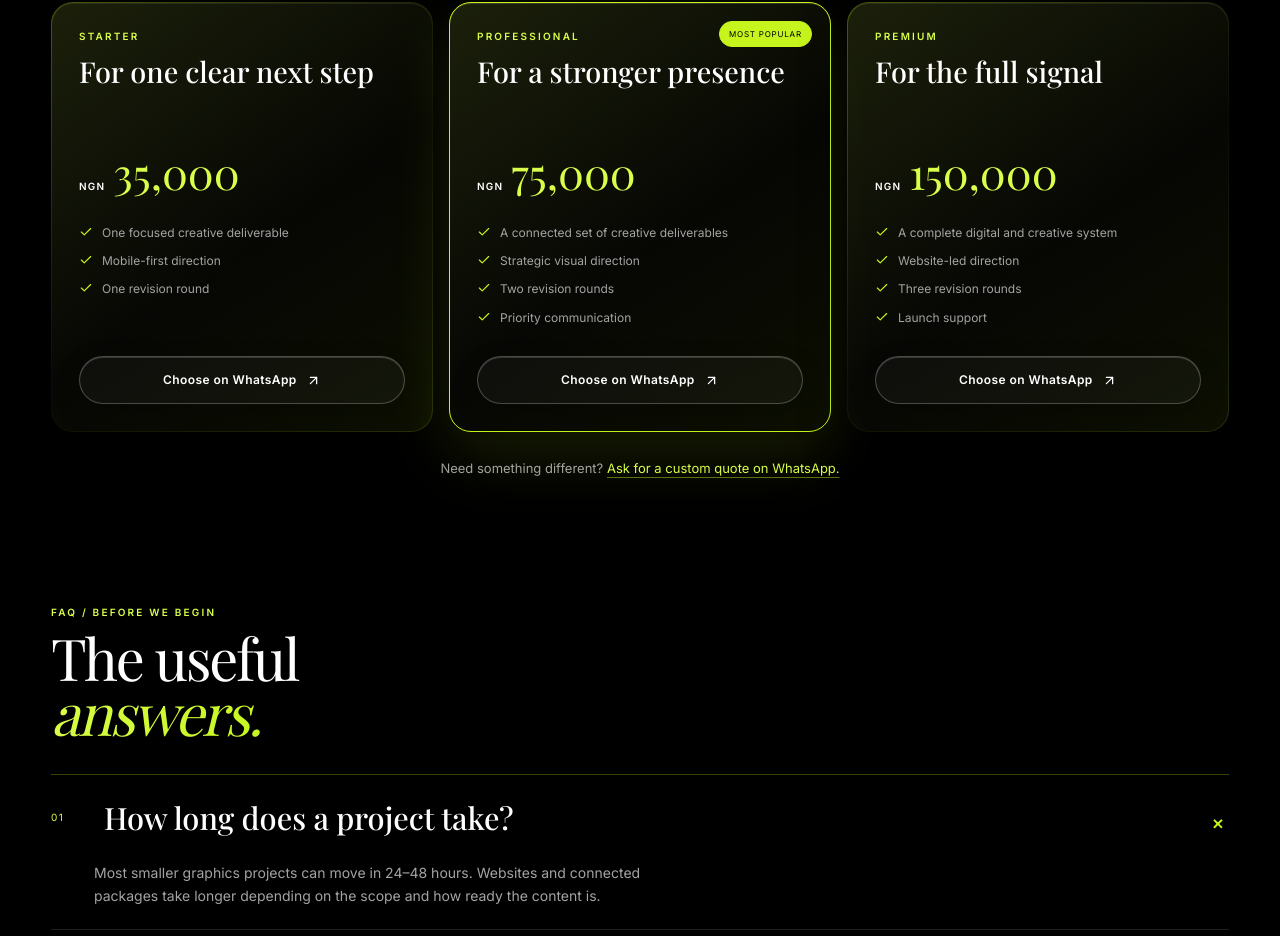
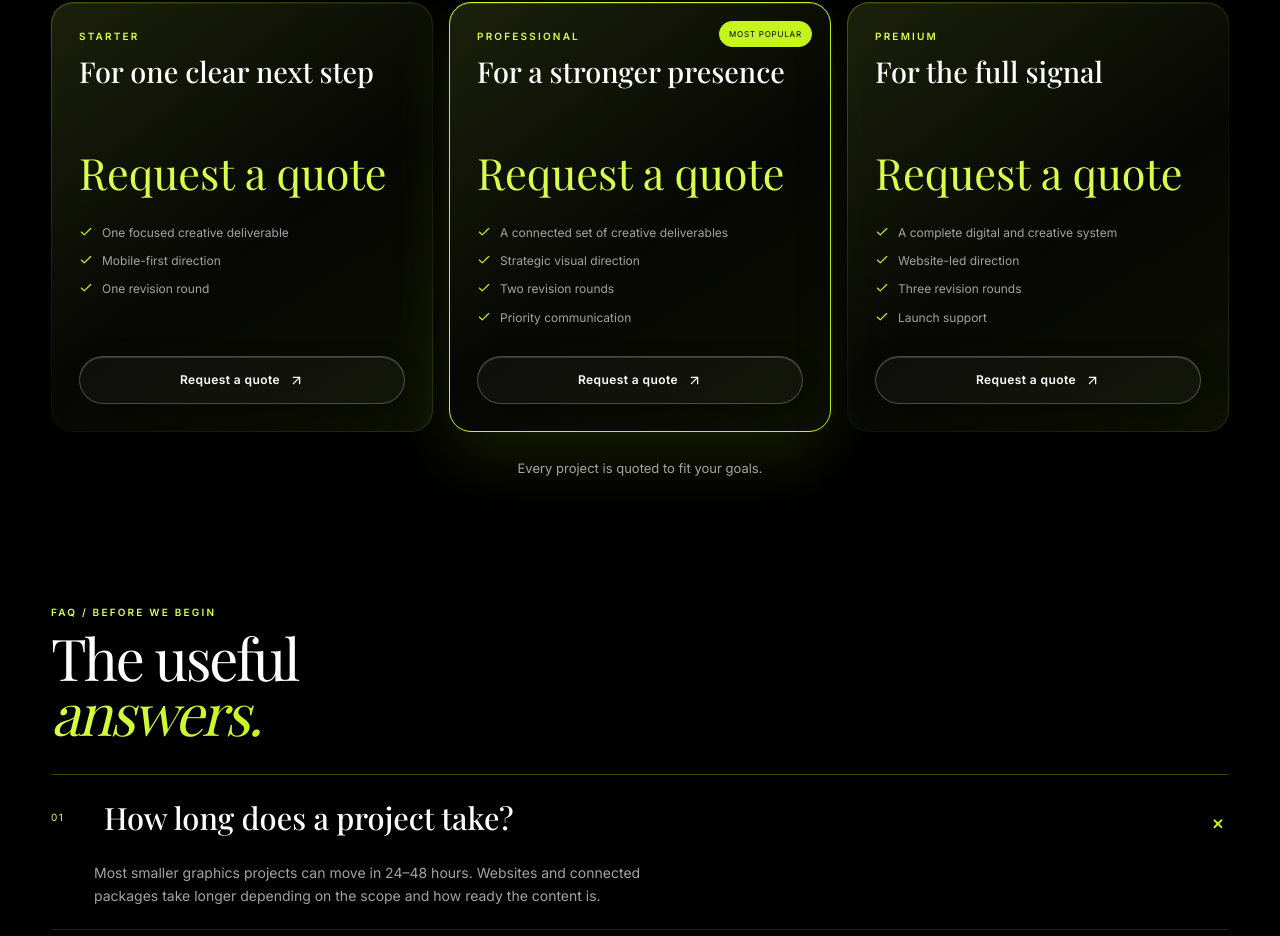
Before and after one commit to Samlabs-tech251/amplify-studio-site, a React (Vite) app in the folder client/: page / in a window 1280 px wide. Shown: the part 6119-7055 px from the top of the page. Built offline with nearby package versions, Linux system fonts and the light colour scheme; a web font is replaced by a local one.

Commit message:
Remove package prices and configure Vercel

```diff
--- a/client/src/components/PremiumSections.tsx
+++ b/client/src/components/PremiumSections.tsx
@@ -46,7 +46,7 @@ export function StudioPromiseSection() {
 }
 
 export function PackagesSection() {
-  return <section className="premium-section packages-section motion-section" aria-labelledby="packages-title"><div className="premium-section-heading" data-reveal><div><p className="eyebrow">Packages / A place to begin</p><h2 id="packages-title" className="section-title">Choose the<br /><em>right scale.</em></h2><p className="section-lede">Every business starts from a different place. These are simple starting points for a conversation, not rigid boxes.</p></div></div><div className="packages-grid">{packages.map((pack, index) => <article className={`package-card ${index === 1 ? "is-popular" : ""}`} data-reveal key={pack.name}>{index === 1 && <span className="popular-tag">Most popular</span>}<p className="eyebrow">{pack.name}</p><h3>{pack.hint}</h3><div className="package-price"><small>NGN</small>{pack.price}</div><ul>{pack.features.map((feature) => <li key={feature}><Check size={14} />{feature}</li>)}</ul><a className="button button-quiet" href={whatsappUrl(pack.message)} target="_blank" rel="noreferrer">Choose on WhatsApp <ArrowUpRight size={15} /></a></article>)}</div><p className="custom-quote">Need something different? <a href={whatsappUrl("Hi, I need a custom quote for my project")} target="_blank" rel="noreferrer">Ask for a custom quote on WhatsApp.</a></p></section>;
+  return <section className="premium-section packages-section motion-section" aria-labelledby="packages-title"><div className="premium-section-heading" data-reveal><div><p className="eyebrow">Packages / A place to begin</p><h2 id="packages-title" className="section-title">Choose the<br /><em>right scale.</em></h2><p className="section-lede">Every business starts from a different place. These are simple starting points for a conversation, not rigid boxes.</p></div></div><div className="packages-grid">{packages.map((pack, index) => <article className={`package-card ${index === 1 ? "is-popular" : ""}`} data-reveal key={pack.name}>{index === 1 && <span className="popular-tag">Most popular</span>}<p className="eyebrow">{pack.name}</p><h3>{pack.hint}</h3><div className="package-price">{pack.quoteLabel}</div><ul>{pack.features.map((feature) => <li key={feature}><Check size={14} />{feature}</li>)}</ul><a className="button button-quiet" href={whatsappUrl(pack.message)} target="_blank" rel="noreferrer">Request a quote <ArrowUpRight size={15} /></a></article>)}</div><p className="custom-quote">Every project is quoted to fit your goals.</p></section>;
 }
 
 export function PremiumFaqSection() {
--- a/client/src/data/siteData.ts
+++ b/client/src/data/siteData.ts
@@ -45,9 +45,9 @@ export const studioPromise = [
 ] as const;
 
 export const packages = [
-  { name: "Starter", hint: "For one clear next step", price: "35,000", features: ["One focused creative deliverable", "Mobile-first direction", "One revision round"], message: "Hi, I'm interested in the Starter package" },
-  { name: "Professional", hint: "For a stronger presence", price: "75,000", features: ["A connected set of creative deliverables", "Strategic visual direction", "Two revision rounds", "Priority communication"], message: "Hi, I'm interested in the Professional package" },
-  { name: "Premium", hint: "For the full signal", price: "150,000", features: ["A complete digital and creative system", "Website-led direction", "Three revision rounds", "Launch support"], message: "Hi, I'm interested in the Premium package" },
+  { name: "Starter", hint: "For one clear next step", quoteLabel: "Request a quote", features: ["One focused creative deliverable", "Mobile-first direction", "One revision round"], message: "Hi Amplify Studio, I'd like a quote for the Starter package." },
+  { name: "Professional", hint: "For a stronger presence", quoteLabel: "Request a quote", features: ["A connected set of creative deliverables", "Strategic visual direction", "Two revision rounds", "Priority communication"], message: "Hi Amplify Studio, I'd like a quote for the Professional package." },
+  { name: "Premium", hint: "For the full signal", quoteLabel: "Request a quote", features: ["A complete digital and creative system", "Website-led direction", "Three revision rounds", "Launch support"], message: "Hi Amplify Studio, I'd like a quote for the Premium package." },
 ] as const;
 
 export const premiumFaqs = [
--- a/client/src/pages/Services.tsx
+++ b/client/src/pages/Services.tsx
@@ -44,7 +44,7 @@ export default function Services() {
           <button className="service-ring-arrow service-ring-arrow-right" type="button" onClick={() => move(1)} aria-label="Next service"><ArrowRight size={19} /></button>
         </div>
         <div className="service-ring-dots" role="tablist" aria-label="Choose service">{services.map((service, index) => <button key={service.title} type="button" className={index === active ? "is-active" : ""} onClick={() => setActive(index)} aria-label={`Show ${service.title}`} aria-selected={index === active} role="tab" />)}</div>
-        <article className="service-ring-detail" data-reveal><div><p className="eyebrow">{activeService.number} / {activeService.tag || "Available now"}</p><h2>{activeService.title}</h2><p>{activeService.detail}</p><div className="service-meta-lines"><p><strong>Best for</strong>{activeMeta.bestFor}</p><p><strong>What you get</strong>{activeMeta.whatYouGet}</p>{activeMeta.turnaround && <p><strong>Typical turnaround</strong>{activeMeta.turnaround}</p>}</div><Link className="service-examples-link" href={`/portfolio?filter=${activeMeta.portfolioFilter}`}>See examples <ArrowUpRight size={14} /></Link></div><div className="service-ring-action"><span className="service-ring-price">From N...</span><a className="button button-primary" href={whatsappUrl(activeService.message)} target="_blank" rel="noreferrer"><MessageCircle size={16} /> Ask about {activeService.title.toLowerCase()} <ArrowUpRight size={15} /></a></div></article>
+        <article className="service-ring-detail" data-reveal><div><p className="eyebrow">{activeService.number} / {activeService.tag || "Available now"}</p><h2>{activeService.title}</h2><p>{activeService.detail}</p><div className="service-meta-lines"><p><strong>Best for</strong>{activeMeta.bestFor}</p><p><strong>What you get</strong>{activeMeta.whatYouGet}</p>{activeMeta.turnaround && <p><strong>Typical turnaround</strong>{activeMeta.turnaround}</p>}</div><Link className="service-examples-link" href={`/portfolio?filter=${activeMeta.portfolioFilter}`}>See examples <ArrowUpRight size={14} /></Link></div><div className="service-ring-action"><span className="service-ring-price">Custom quote</span><a className="button button-primary" href={whatsappUrl(activeService.message)} target="_blank" rel="noreferrer"><MessageCircle size={16} /> Ask about {activeService.title.toLowerCase()} <ArrowUpRight size={15} /></a></div></article>
       </section>
       <div className="page-note" data-reveal><span>Swipe, drag or choose a card to focus a service, then take the next step on WhatsApp.</span><span className="note-rule" /></div>
     </div>
```
Also changed, not shown: client/index.html (+4 -4 lines), vercel.json (added).
